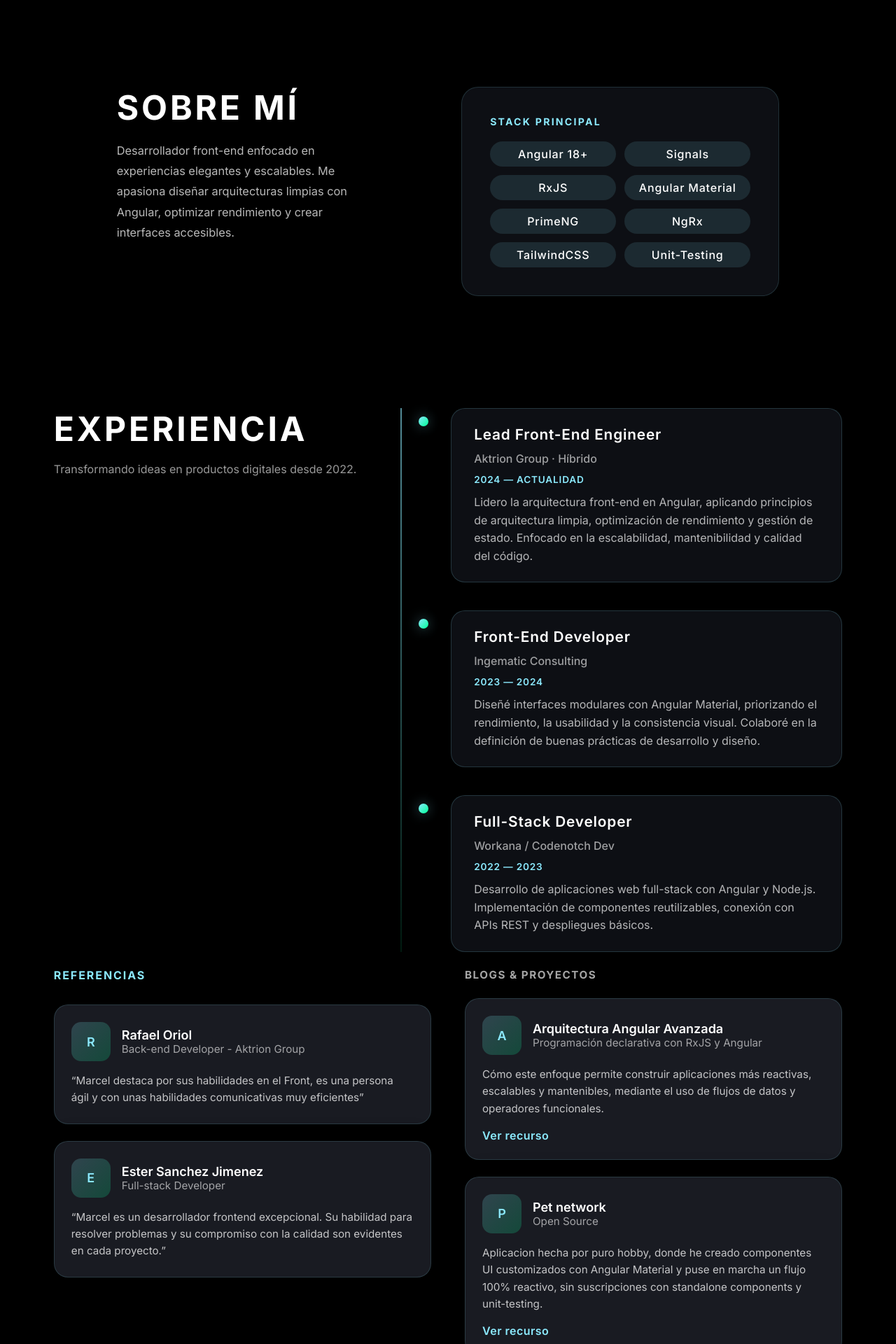
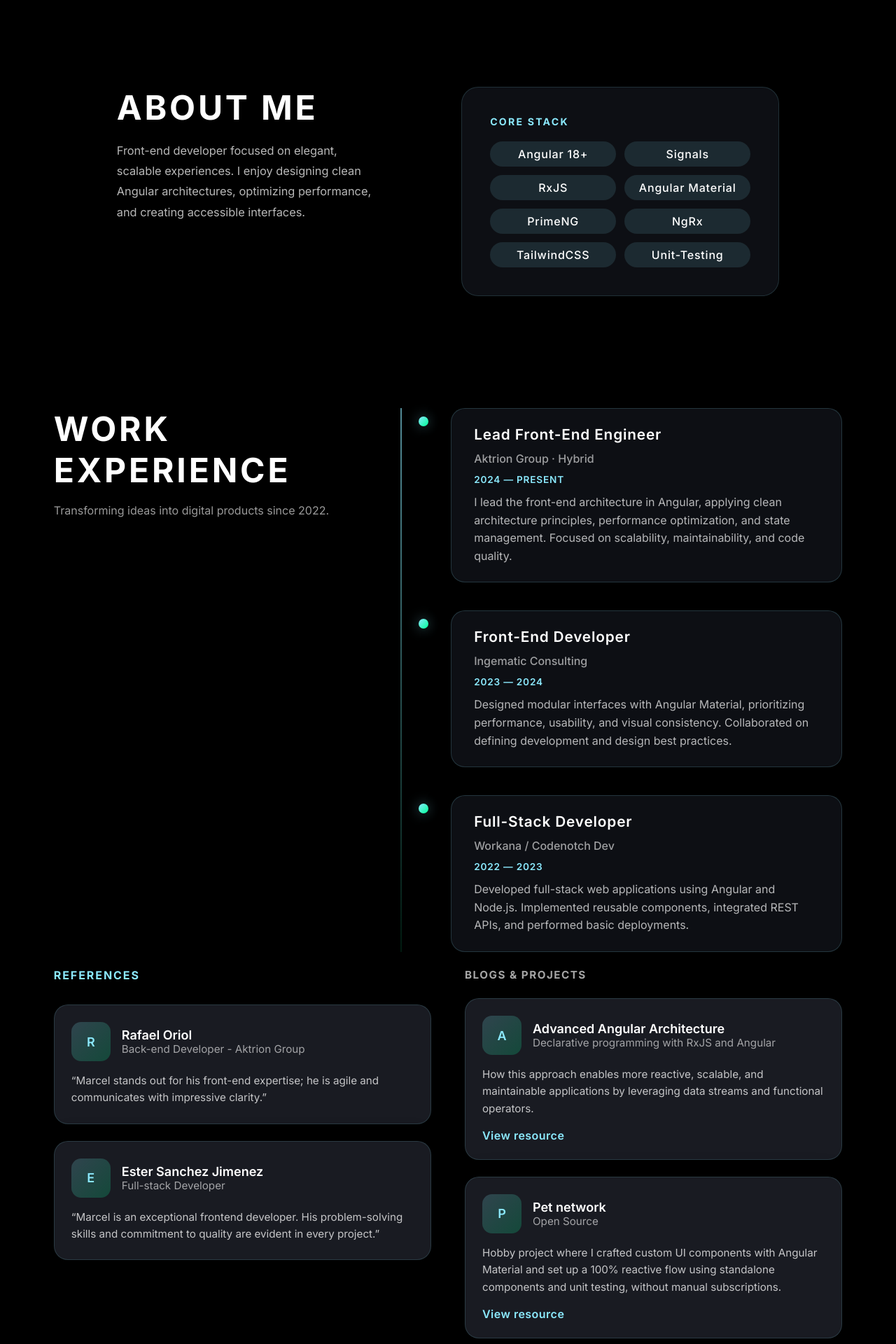
Before and after one commit to Marcelcoder01/newPortfolio, an Angular app: page / in a window 1280 px wide. Shown: the part 740-2660 px from the top of the page at 70% size. Built offline with nearby package versions, Linux system fonts and the light colour scheme.

Commit message:
added translations

```diff
--- a/src/app/components/about/about.component.html
+++ b/src/app/components/about/about.component.html
@@ -1,12 +1,12 @@
 <section #aboutSection id="about" class="about">
   <div class="about__content">
-    <h2 class="about__heading">Sobre mí</h2>
+    <h2 class="about__heading">About Me</h2>
     <p class="about__description">
       {{ description }}
     </p>
   </div>
   <div class="about__stack">
-    <h3 class="about__stack-title">Stack principal</h3>
+    <h3 class="about__stack-title">Core Stack</h3>
     <ul class="about__stack-list">
       @for (tech of stack; track tech) {
         <li>
@@ -25,7 +25,7 @@
   @if (selectedTechInfo(); as info) {
     <div class="about__tech-overlay" (click)="closeTechInfo()">
       <div class="about__tech-info" (click)="$event.stopPropagation()">
-        <button type="button" class="about__tech-close" (click)="closeTechInfo()" aria-label="Cerrar">×</button>
+        <button type="button" class="about__tech-close" (click)="closeTechInfo()" aria-label="Close">×</button>
         <h4 class="about__tech-name">{{ info.name }}</h4>
         <p class="about__tech-description">{{ info.description }}</p>
         <span class="about__tech-proficiency">{{ info.proficiency }}</span>
--- a/src/app/components/about/about.component.ts
+++ b/src/app/components/about/about.component.ts
@@ -21,8 +21,8 @@ export class AboutComponent {
   @ViewChild('aboutSection', { static: true }) private sectionRef!: ElementRef<HTMLElement>;
 
   protected readonly description =
-    'Desarrollador front-end enfocado en experiencias elegantes y escalables. ' +
-    'Me apasiona diseñar arquitecturas limpias con Angular, optimizar rendimiento y crear interfaces accesibles.';
+    'Front-end developer focused on elegant, scalable experiences. ' +
+    'I enjoy designing clean Angular architectures, optimizing performance, and creating accessible interfaces.';
 
   protected readonly stack = [
     'Angular 18+',
@@ -38,43 +38,43 @@ export class AboutComponent {
   private readonly techInfo: Record<string, TechInfo> = {
     'Angular 18+': {
       name: 'Angular 18+',
-      description: 'Arquitectura escalable con standalone components, control flow moderno y optimizaciones de rendimiento.',
-      proficiency: 'Avanzado'
+      description: 'Scalable architecture with standalone components, modern control flow, and performance optimizations.',
+      proficiency: 'Advanced'
     },
     'Signals': {
       name: 'Signals',
-      description: 'Manejo reactivo de estado con Signals de Angular, implementando patrones modernos de reactividad.',
-      proficiency: 'Avanzado'
+      description: 'Reactive state management with Angular Signals, implementing modern reactivity patterns.',
+      proficiency: 'Advanced'
     },
     'RxJS': {
       name: 'RxJS',
-      description: 'Programación reactiva con Observables, operadores avanzados y gestión eficiente de streams de datos.',
-      proficiency: 'Avanzado'
+      description: 'Reactive programming with Observables, advanced operators, and efficient stream management.',
+      proficiency: 'Advanced'
     },
     'Angular Material': {
       name: 'Angular Material',
-      description: 'Diseño de interfaces con componentes Material Design, theming personalizado y accesibilidad.',
-      proficiency: 'Avanzado'
+      description: 'Interface design with Material Design components, custom theming, and accessibility.',
+      proficiency: 'Advanced'
     },
     'PrimeNG': {
       name: 'PrimeNG',
-      description: 'Biblioteca de componentes empresariales para construir aplicaciones complejas con UI rica.',
-      proficiency: 'Avanzado'
+      description: 'Enterprise-grade component library for building complex applications with rich UI.',
+      proficiency: 'Advanced'
     },
     'NgRx': {
       name: 'NgRx',
-      description: 'Gestión de estado global con Redux pattern, effects, selectors y arquitectura escalable.',
-      proficiency: 'Avanzado'
+      description: 'Global state management with the Redux pattern, effects, selectors, and scalable architecture.',
+      proficiency: 'Advanced'
     },
     'TailwindCSS': {
       name: 'TailwindCSS',
-      description: 'Estilos utility-first para desarrollo rápido, diseño responsive y mantenimiento eficiente.',
-      proficiency: 'Avanzado'
+      description: 'Utility-first styling for rapid development, responsive design, and efficient maintenance.',
+      proficiency: 'Advanced'
     },
     'Unit-Testing': {
       name: 'Unit-Testing',
-      description: 'Testing con Jest/Vitest, Jasmine y Karma. Cobertura de código y TDD en proyectos Angular.',
-      proficiency: 'Intermedio-Avanzado'
+      description: 'Testing with Jest/Vitest, Jasmine, and Karma. Code coverage and TDD in Angular projects.',
+      proficiency: 'Intermediate-Advanced'
     }
   };
 
--- a/src/app/components/contact/contact.component.html
+++ b/src/app/components/contact/contact.component.html
@@ -1,7 +1,7 @@
 <section #contactSection id="contact" class="contact">
   <div class="contact__grid">
     <div class="contact__column">
-      <h2 class="contact__heading">Referencias</h2>
+      <h2 class="contact__heading">References</h2>
       <div class="contact__cards">
         @for (ref of references; track ref.title) {
           <app-reference-card
@@ -15,7 +15,7 @@
 
     <div class="contact__column">
       <div class="contact__blogs">
-        <h3 class="contact__subheading">Blogs &amp; Proyectos</h3>
+        <h3 class="contact__subheading">Blogs &amp; Projects</h3>
         <div class="contact__cards">
           @for (blog of blogs; track blog.title) {
             <app-reference-card
@@ -23,7 +23,7 @@
               [subtitle]="blog.subtitle"
               [description]="blog.description"
               [actionUrl]="blog.actionUrl"
-              actionLabel="Ver recurso"
+              actionLabel="View resource"
             />
           }
         </div>
--- a/src/app/components/contact/contact.component.ts
+++ b/src/app/components/contact/contact.component.ts
@@ -34,28 +34,28 @@ export class ContactComponent {
       title: 'Rafael Oriol',
       subtitle: 'Back-end Developer - Aktrion Group',
       description:
-        '“Marcel destaca por sus habilidades en el Front, es una persona ágil y con unas habilidades comunicativas muy eficientes”'
+        '“Marcel stands out for his front-end expertise; he is agile and communicates with impressive clarity.”'
     },
     {
       title: 'Ester Sanchez Jimenez',
       subtitle: 'Full-stack Developer',
       description:
-        '“Marcel es un desarrollador frontend excepcional. Su habilidad para resolver problemas y su compromiso con la calidad son evidentes en cada proyecto.”'
+        '“Marcel is an exceptional frontend developer. His problem-solving skills and commitment to quality are evident in every project.”'
     },
 
   ];
 
   protected readonly blogs = [
     {
-      title: 'Arquitectura Angular Avanzada',
-      subtitle: 'Programación declarativa con RxJS y Angular',
-      description: 'Cómo este enfoque permite construir aplicaciones más reactivas, escalables y mantenibles, mediante el uso de flujos de datos y operadores funcionales.',
+      title: 'Advanced Angular Architecture',
+      subtitle: 'Declarative programming with RxJS and Angular',
+      description: 'How this approach enables more reactive, scalable, and maintainable applications by leveraging data streams and functional operators.',
       actionUrl: 'https://careers.edicomgroup.com/blogtech/frontend-programacion-declarativa-con-rxjs-y-angular/#punto5.5'
     },
     {
       title: 'Pet network',
       subtitle: 'Open Source',
-      description: 'Aplicacion hecha por puro hobby, donde he creado componentes UI customizados con Angular Material y puse en marcha un flujo 100% reactivo, sin suscripciones con standalone components y unit-testing.',
+      description: 'Hobby project where I crafted custom UI components with Angular Material and set up a 100% reactive flow using standalone components and unit testing, without manual subscriptions.',
       actionUrl: 'https://github.com'
     }
   ];
--- a/src/app/components/experience/experience.component.html
+++ b/src/app/components/experience/experience.component.html
@@ -1,11 +1,11 @@
 <section #experienceSection id="experience" class="experience">
   <header class="experience__header">
-    <h2 class="experience__heading">Experiencia</h2>
+    <h2 class="experience__heading">Work experience</h2>
     <p class="experience__subtitle">
       @if (experiences.length) {
-        <span>Transformando ideas en productos digitales desde 2022.</span>
+        <span>Transforming ideas into digital products since 2022.</span>
       } @else {
-        <span>Buscando nuevos desafíos profesionales.</span>
+        <span>Seeking new professional challenges.</span>
       }
     </p>
   </header>
--- a/src/app/components/experience/experience.component.ts
+++ b/src/app/components/experience/experience.component.ts
@@ -32,24 +32,25 @@ export class ExperienceComponent {
   protected readonly experiences: Experience[] = [
     {
       role: 'Lead Front-End Engineer',
-      company: 'Aktrion Group · Híbrido',
-      period: '2024 — Actualidad',
+      company: 'Aktrion Group · Hybrid',
+      period: '2024 — Present',
       description:
-        'Lidero la arquitectura front-end en Angular, aplicando principios de arquitectura limpia, optimización de rendimiento y gestión de estado. Enfocado en la escalabilidad, mantenibilidad y calidad del código.'
+        'I lead the front-end architecture in Angular, applying clean architecture principles, performance optimization, and state management. Focused on scalability, maintainability, and code quality.'
     },
     {
       role: 'Front-End Developer',
       company: 'Ingematic Consulting',
       period: '2023 — 2024',
       description:
-        'Diseñé interfaces modulares con Angular Material, priorizando el rendimiento, la usabilidad y la consistencia visual. Colaboré en la definición de buenas prácticas de desarrollo y diseño.'
+        'Designed modular interfaces with Angular Material, prioritizing performance, usability, and visual consistency. Collaborated on defining development and design best practices.'
     },
     {
       role: 'Full-Stack Developer',
       company: 'Workana / Codenotch Dev',
       period: '2022 — 2023',
       description:
-'Desarrollo de aplicaciones web full-stack con Angular y Node.js. Implementación de componentes reutilizables, conexión con APIs REST y despliegues básicos.'    }
+        'Developed full-stack web applications using Angular and Node.js. Implemented reusable components, integrated REST APIs, and performed basic deployments.'
+    }
   ];
 
   constructor() {
--- a/src/app/components/hero/hero.component.html
+++ b/src/app/components/hero/hero.component.html
@@ -11,7 +11,7 @@
     <div class="hero__meta">
       <div class="hero__experience">
         <span class="hero__years">2022 — 2025</span>
-        <span class="hero__years-caption">4 años de experiencia</span>
+        <span class="hero__years-caption">4 years of experience</span>
 
       </div>
       <blockquote class="hero__quote">
@@ -26,12 +26,12 @@
     @if (showEmail) {
       <div class="hero__email-card">
         <div class="hero__email-content">
-        <span class="hero__email-label">Disponible para colaborar</span>
+          <span class="hero__email-label">Available for collaboration</span>
           <span class="hero__email-value">{{ emailAddress }}</span>
         </div>
 
         <app-button class="hero__email-button" variant="ghost" (clicked)="copyEmail()">
-        {{ emailCopied ? '¡Copiado!' : 'Copiar email' }}
+          {{ emailCopied ? 'Copied!' : 'Copy email' }}
         </app-button>
       </div>
     }
--- a/src/app/components/hero/hero.component.ts
+++ b/src/app/components/hero/hero.component.ts
@@ -16,7 +16,7 @@ export class HeroComponent implements OnDestroy {
 
   protected readonly experienceRange = '2022 — 2025';
   protected readonly quote =
-    '“La habilidad y los conocimientos suman, la actitud multiplica”  - Victor Küppers';
+    '“Skills and knowledge add up; attitude multiplies.” - Victor Küppers';
   protected readonly emailAddress = 'marcel.soto324@gmail.com';
 
   protected showEmail = false;
```
Lines whose indentation alone changed are shown as unchanged.
